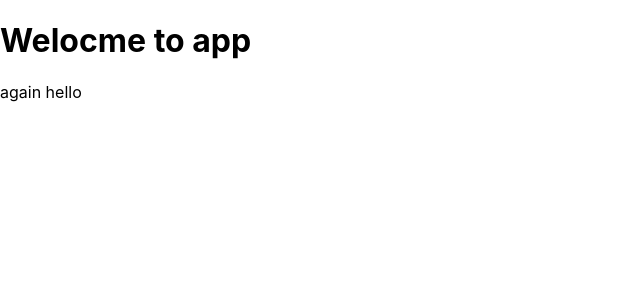
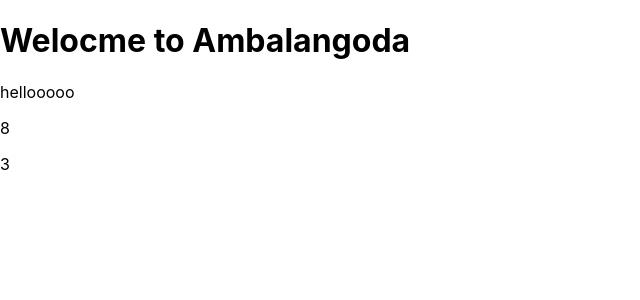
Before and after one commit to verangade/my-react-app, a React (Create React App) app: page / in a window 1280 px wide. Shown: the top 300 px of the page, without its empty margins (0-640 px from the left). Built offline with nearby package versions, Linux system fonts and the light colour scheme.

Commit message:
add properties and pass them

```diff
--- a/src/index.js
+++ b/src/index.js
@@ -8,18 +8,21 @@ let city = {
 
 };
 
-function Hello(){
+function Hello(props){
+  console.log(Object.keys(props));
   return (
     <div>
-      <h1>Welocme to app</h1>
-      <p>again hello</p>
+      <h1>Welocme to {props.library}</h1>
+      <p>{props.message}</p>
+      <p>{props.number}</p>
+      <p>{Object.keys(props).length}</p>
     </div>
 
   )
 }
 
 ReactDOM.render(
- <Hello/>
+ <Hello library='Ambalangoda' message='hellooooo' number={8}/>
  ,
   document.getElementById('root')
 );
```
